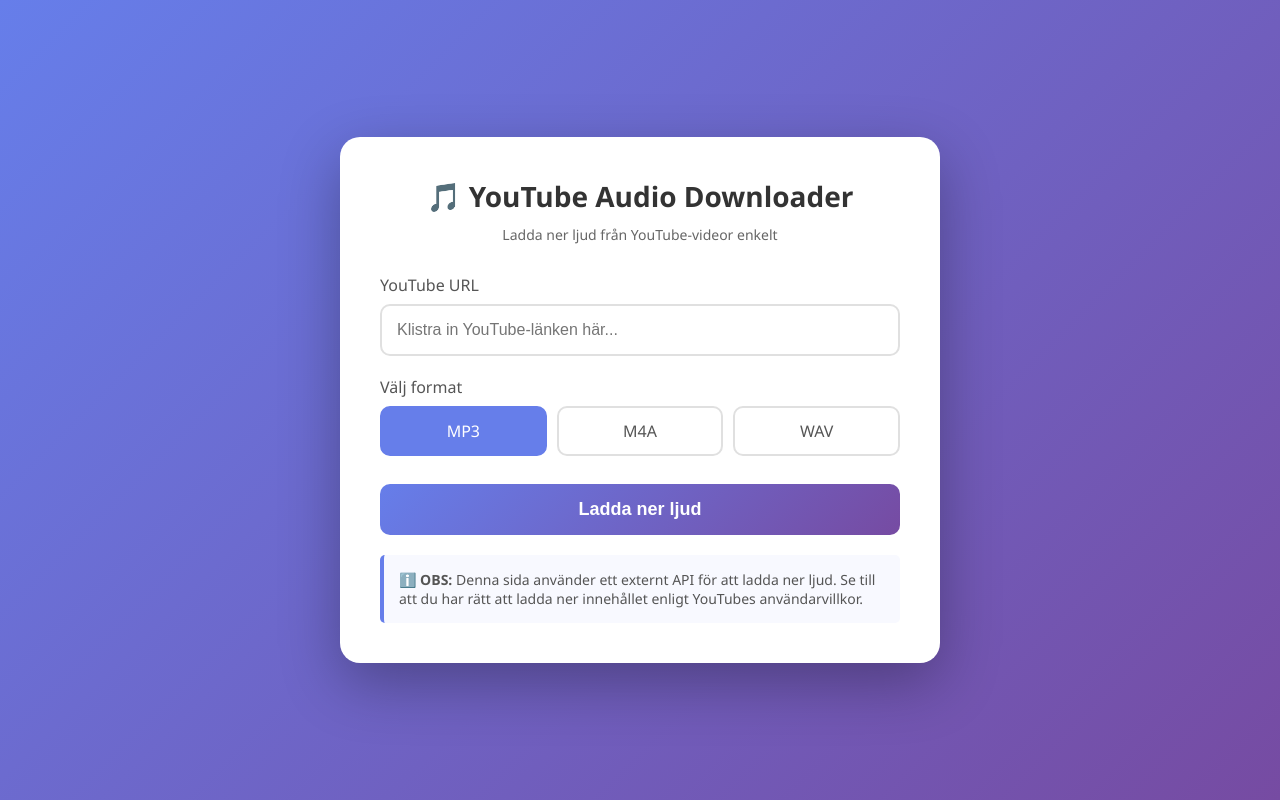
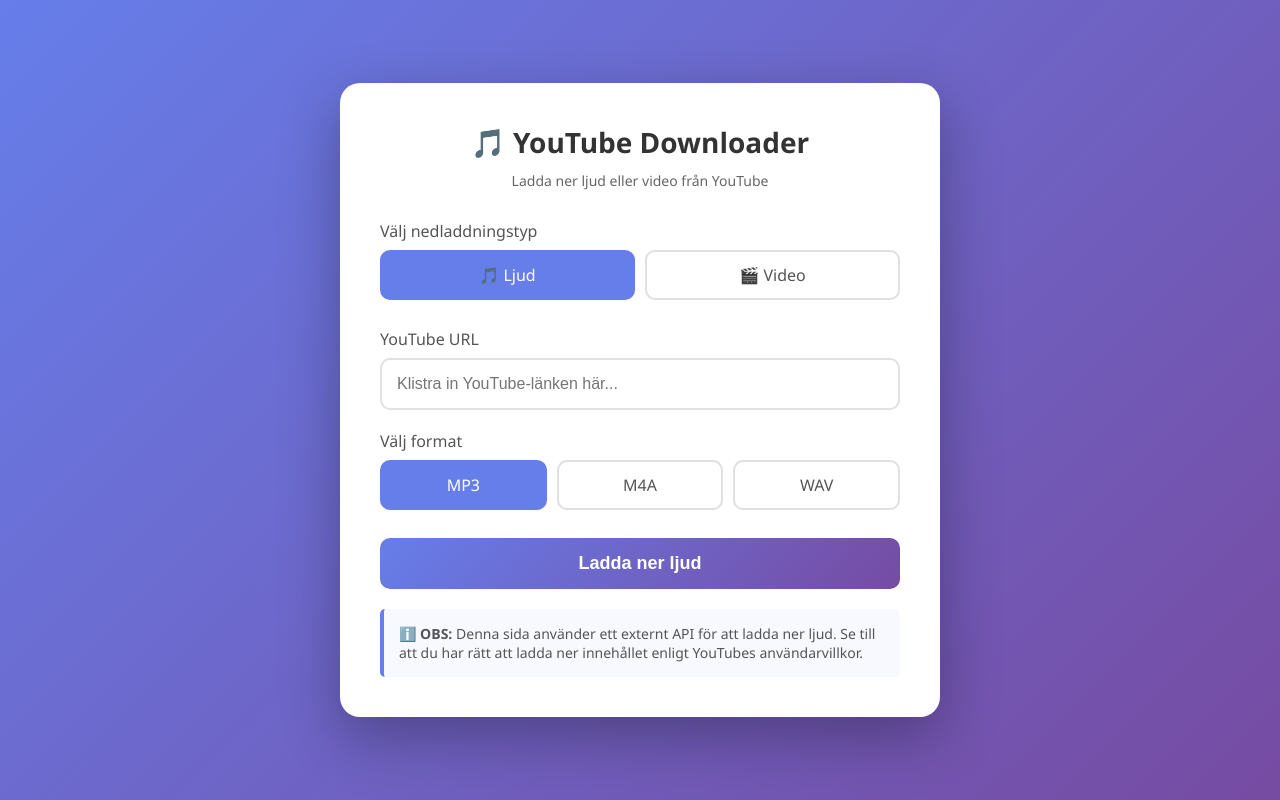
Before and after one commit to andersasplundberggren/loading, a plain HTML site: page index.html in a window 1280 px wide. Drawn offline with Linux system fonts and the light colour scheme.

Commit message:
Update index.html

```diff
--- a/index.html
+++ b/index.html
@@ -3,7 +3,7 @@
 <head>
     <meta charset="UTF-8">
     <meta name="viewport" content="width=device-width, initial-scale=1.0">
-    <title>YouTube Audio Downloader</title>
+    <title>YouTube Downloader</title>
     <style>
         * {
             margin: 0;
@@ -168,8 +168,22 @@
 </head>
 <body>
     <div class="container">
-        <h1>🎵 YouTube Audio Downloader</h1>
-        <p class="subtitle">Ladda ner ljud från YouTube-videor enkelt</p>
+        <h1>🎵 YouTube Downloader</h1>
+        <p class="subtitle">Ladda ner ljud eller video från YouTube</p>
+
+        <div class="input-group">
+            <label>Välj nedladdningstyp</label>
+            <div class="format-group">
+                <label class="format-option selected">
+                    <input type="radio" name="downloadType" value="audio" checked>
+                    <div>🎵 Ljud</div>
+                </label>
+                <label class="format-option">
+                    <input type="radio" name="downloadType" value="video">
+                    <div>🎬 Video</div>
+                </label>
+            </div>
+        </div>
 
         <div class="input-group">
             <label for="videoUrl">YouTube URL</label>
```
